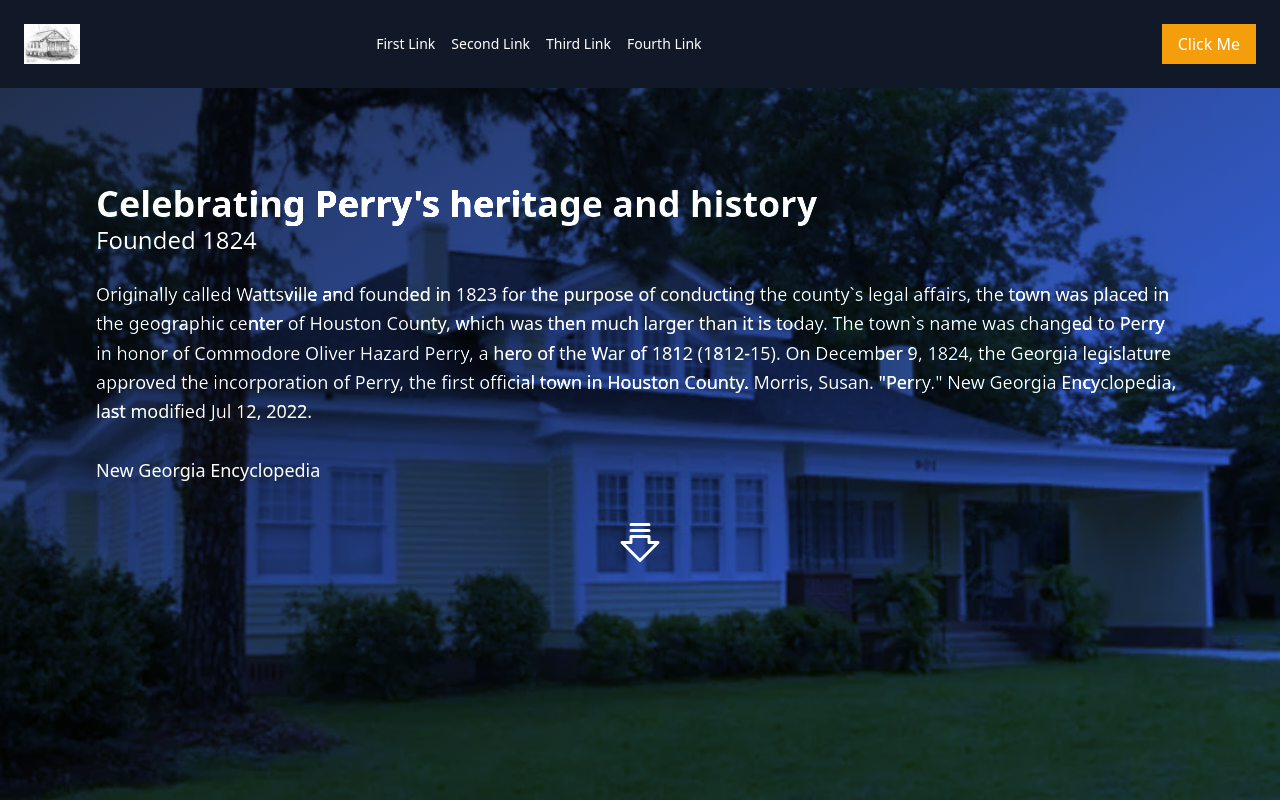
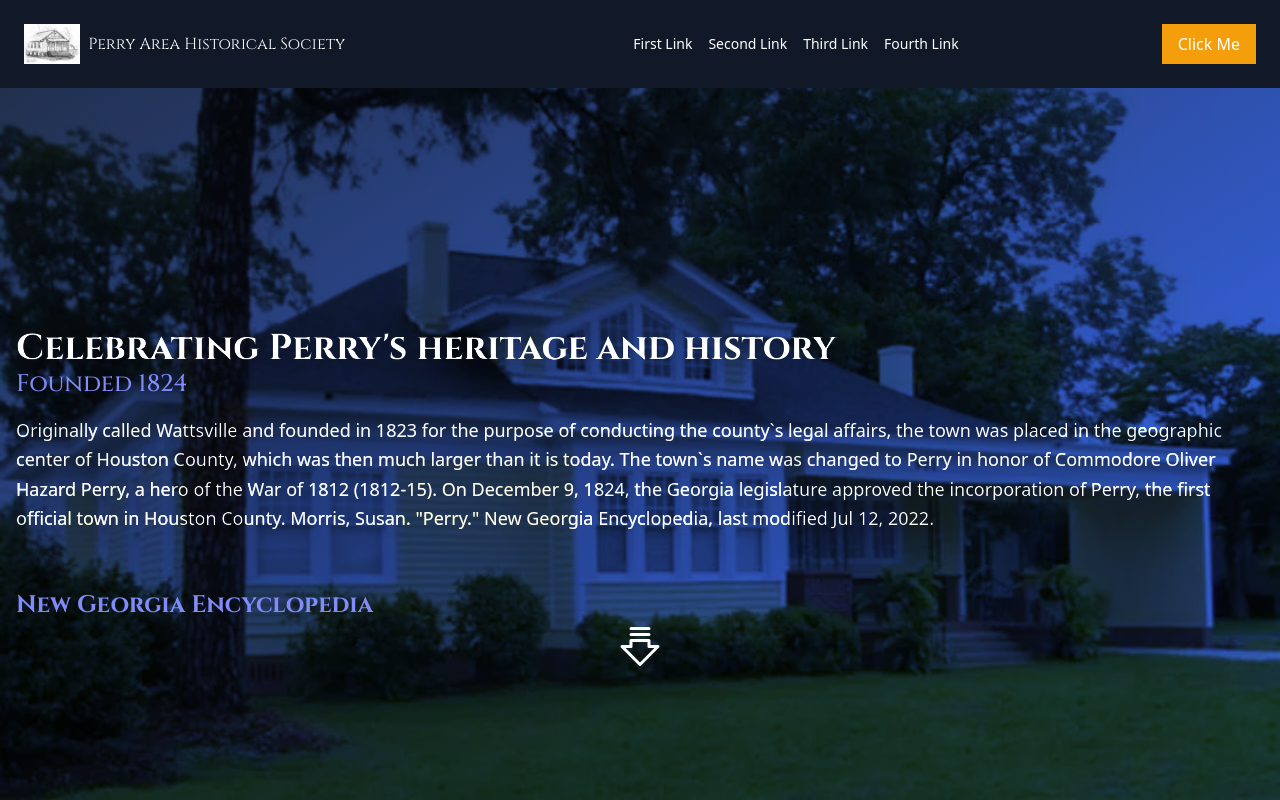
Before and after one commit to dewashington33/perry-area-historical-society, a React (Vite) app: page / in a window 1280 px wide. Shown: the top 800 px of the page. Built offline with nearby package versions, Linux system fonts and the light colour scheme.

Commit message:
Update HeaderPAHS and Hero components

```diff
--- a/src/components/HeaderPAHS.jsx
+++ b/src/components/HeaderPAHS.jsx
@@ -11,6 +11,17 @@ function HeaderPAHS() {
           className="w-100 h-10 mr-2"
           alt="PAHS School"
         />
+        <a
+          className="text-white cursor-pointer hover:underline relative z-10 font-cinzel semi-bold"
+          href="https://www.georgiaencyclopedia.org/articles/counties-cities-neighborhoods/perry/"
+          onClick={(event) => {
+            event.preventDefault();
+            window.location.href =
+              "https://www.georgiaencyclopedia.org/articles/counties-cities-neighborhoods/perry/";
+          }}
+        >
+          Perry Area Historical Society
+        </a>
       </div>
       <div className="block lg:hidden">
         <button
--- a/src/components/Hero.jsx
+++ b/src/components/Hero.jsx
@@ -1,5 +1,4 @@
 import { PiArrowFatLinesDown } from "react-icons/pi";
-//import "../components/section-styles.css";
 
 function Hero() {
   const imageSource =
@@ -17,31 +16,34 @@ function Hero() {
     <section>
       <div className="bg-gradient-to-tl from-blue-900 to-gray-900 w-full relative min-h-screen">
         <img
-        //  src="/images/PAHSMuseumbg.jpg"
           src={`${imageSource}PAHSMuseumbg.jpg`}
           alt=""
           className="w-full h-full object-cover absolute mix-blend-overlay"
         />
-        <div className="z-0 p-24">
-          <h1 className="text-white text-4xl font-bold">
+        <div className="z-0 p-4 pt-60">
+          <div className="flex flex-col">
+            <h1 className="text-white text-4xl font-bold font-cinzel">
               Celebrating Perry&apos;s heritage and history
             </h1>
-          <h2 className="text-white font-medium text-2xl">Founded 1824</h2>
-          <br />
+            <h2 className="font-medium text-2xl font-cinzel text-indigo-400 z-10">
+              Founded 1824
+            </h2>
+          </div>
+          <div className="flex flex-col mt-4">
             <p className="mb-8 leading-relaxed text-white text-lg text-wrap">
-            Originally called Wattsville and founded in 1823 for the purpose of
-            conducting the county`s legal affairs, the town was placed in the
-            geographic center of Houston County, which was then much larger than
-            it is today. The town`s name was changed to Perry in honor of
-            Commodore Oliver Hazard Perry, a hero of the War of 1812 (1812-15).
-            On December 9, 1824, the Georgia legislature approved the
-            incorporation of Perry, the first official town in Houston County.
-            Morris, Susan. &quot;Perry.&quot; New Georgia Encyclopedia, last
-            modified Jul 12, 2022.
-            <br />
+              Originally called Wattsville and founded in 1823 for the purpose
+              of conducting the county`s legal affairs, the town was placed in
+              the geographic center of Houston County, which was then much
+              larger than it is today. The town`s name was changed to Perry in
+              honor of Commodore Oliver Hazard Perry, a hero of the War of 1812
+              (1812-15). On December 9, 1824, the Georgia legislature approved
+              the incorporation of Perry, the first official town in Houston
+              County. Morris, Susan. &quot;Perry.&quot; New Georgia
+              Encyclopedia, last modified Jul 12, 2022.
+            </p>
             <br />
             <a
-              className="text-white cursor-pointer hover:underline relative z-10"
+              className="text-indigo-400 text-2xl cursor-pointer hover:underline relative z-10 font-bold font-cinzel"
               href="https://www.georgiaencyclopedia.org/articles/counties-cities-neighborhoods/perry/"
               onClick={(event) => {
                 event.preventDefault();
@@ -51,7 +53,7 @@ function Hero() {
             >
               New Georgia Encyclopedia
             </a>
-          </p>
+          </div>
           <div className="left-0 w-full flex justify-center items-end pb-1 relative z-10">
             <PiArrowFatLinesDown
               className="cursor-pointer text-white text-5xl"
--- a/src/components/section-styles.css
+++ /dev/null
@@ -1,4 +0,0 @@
-.section-gradient {
-  background-image: linear-gradient(rgba(0, 0, 0, 0.5), rgba(0, 0, 0, 0.5)),
-    url("../../public/images/PAHSMuseumExterior_720x458.jpg");
-}
--- a/src/index.css
+++ b/src/index.css
@@ -1,4 +1,5 @@
 @import url("https://fonts.googleapis.com/css2?family=Cormorant+Garamond:wght@300;400&display=swap");
+@import url('https://fonts.googleapis.com/css2?family=Cinzel:wght@400..900&display=swap');
 
 @tailwind base;
 @tailwind components;
--- a/tailwind.config.js
+++ b/tailwind.config.js
@@ -9,6 +9,7 @@ export default {
     extend: {
       fontFamily: {
         'cormorant': ['Cormorant Garamond', 'serif'],
+        'cinzel': ['Cinzel', 'serif'],
       },
       colors: {
         'mirage': {
```
Lines whose indentation alone changed are shown as unchanged.
